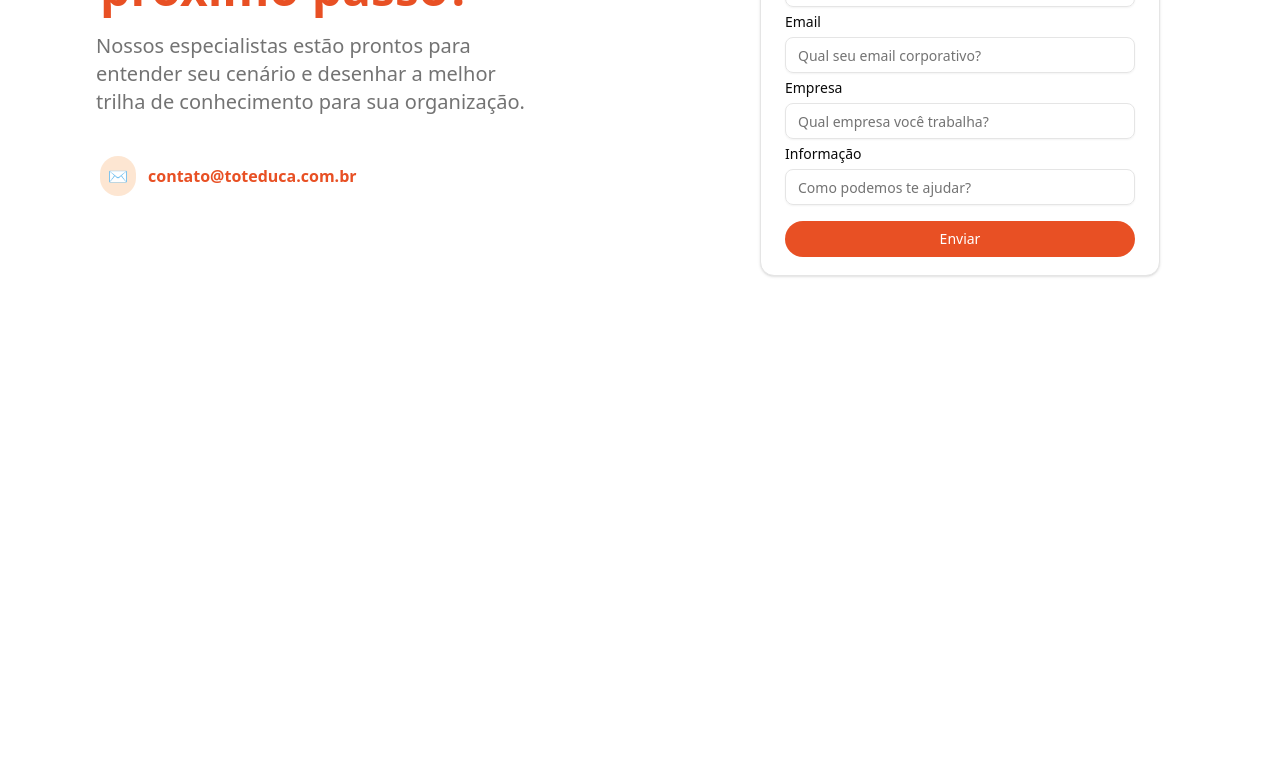
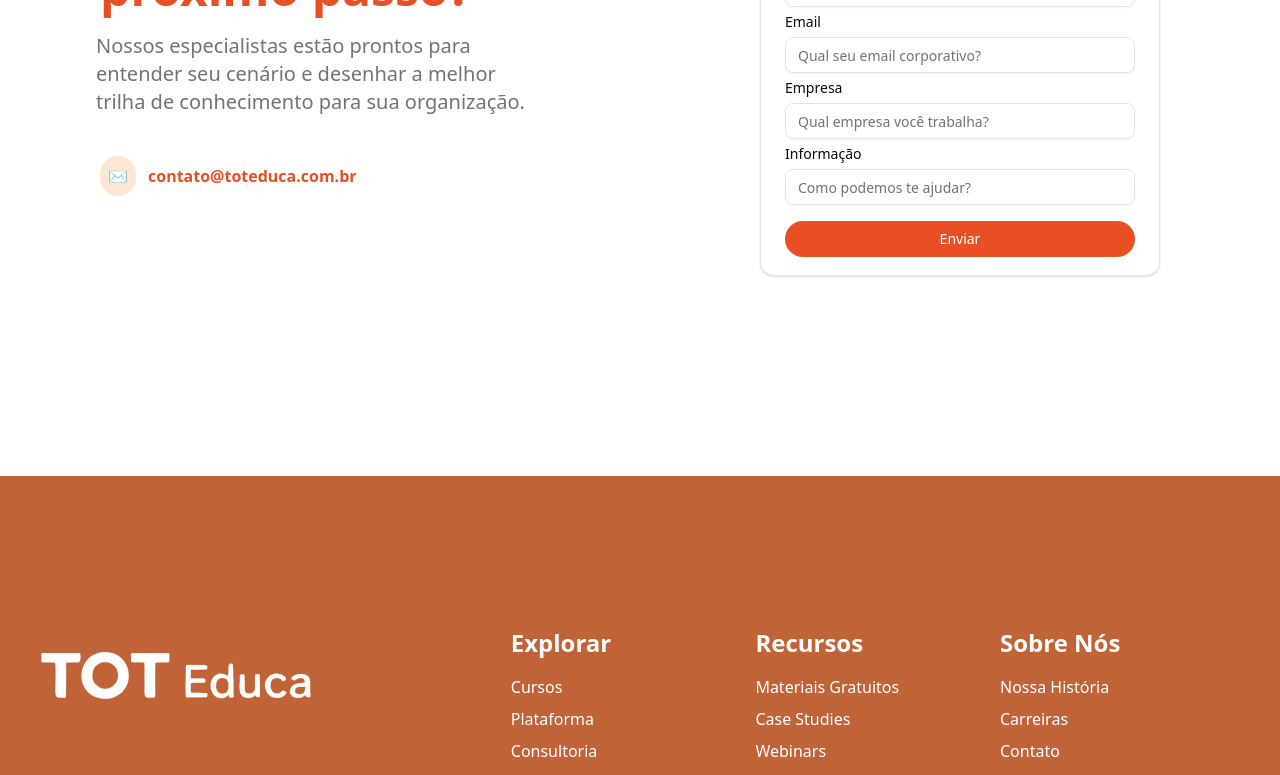
Before and after one commit to nicholas-sc-08/P-41_TOTtech, a Next.js app: page / in a window 1280 px wide. Shown: the part 2000-2775 px from the top of the page. Before the commit the page ends 2476 px from the top, so only its background shows below. Built offline with nearby package versions, Linux system fonts and the light colour scheme.

Commit message:
feat: initial footer

```diff
--- a/src/app/globals.css
+++ b/src/app/globals.css
@@ -5,6 +5,7 @@
 
 @theme inline {
   --shadow-tot: rgba(50, 50, 93, 0.25) 0px 2px 5px -1px, rgba(0, 0, 0, 0.3) 0px 1px 3px -1px;
+  --color-footer: var(--footer);
   --color-background: var(--background);
   --color-foreground: var(--foreground);
   --font-sans: var(--font-geist-sans);
@@ -53,6 +54,7 @@
   --foreground: oklch(0.145 0 0);
   --card: oklch(1 0 0);
   --card-foreground: oklch(0.145 0 0);
+  --footer: #C06336;
   --popover: oklch(1 0 0);
   --popover-foreground: oklch(0.145 0 0);
   --primary: #E85024;
--- a/src/app/page.tsx
+++ b/src/app/page.tsx
@@ -4,6 +4,7 @@
   import NossosClientes from "../components/NossosClientes";
 import Proposito from "../components/Proposito";
 import AgendarDemonstracao from "../components/AgendarDemonstracao";
+import Footer from "@/components/Footer";
 
   export default function Home() {
     return (
@@ -13,6 +14,7 @@ import AgendarDemonstracao from "../components/AgendarDemonstracao";
         <NossosClientes key={"nossosClientes"}/>
         <Proposito key={"proposito"}/>
         <AgendarDemonstracao key={"agendarDemonstracao"}/>
+        <Footer key={"footer"}/>
       </AnimatePresence>
     );
   }
--- /dev/null
+++ b/src/components/Footer.tsx
@@ -0,0 +1,57 @@
+"use client";
+
+import { AnimatePresence, motion } from "framer-motion";
+import { Button } from "./ui/button";
+import Link from "next/link";
+import { Instagram, Linkedin, Phone } from "lucide-react";
+
+export default function Footer() {
+    return (
+        <AnimatePresence>
+            <motion.div className="bg-footer w-full h-100">
+                <motion.main className="w-full h-full flex justify-between">
+                    <motion.div className="flex flex-col items-center justify-center w-200 h-120">
+                        <motion.img src="/TOTlogoWhite.svg" alt="logo" className="w-100" />
+                        <motion.p className="text-primary-foreground w-80">Pronto para tranformar sua organização?</motion.p>
+                        <motion.div whileHover={{ scale: 1.05 }} whileTap={{ scale: 0.95 }} className="w-70 mr-10 mt-5">
+                            <Button variant="secondary" className="w-full h-10 rounded-full text-footer cursor-pointer">Agendar Demonstação</Button>
+                        </motion.div>
+                    </motion.div>
+                    <motion.div className="flex justify-between w-full ml-20 mr-20 h-100 pt-20 border-b-white border-b-3">
+                        <motion.nav className="flex flex-col justify-center w-50">
+                            <motion.h4 className="text-primary-foreground text-2xl font-bold mb-4">Explorar</motion.h4>
+                            <Link href="/" className="text-primary-foreground mb-2">Cursos</Link>
+                            <Link href="/" className="text-primary-foreground mb-2">Plataforma</Link>
+                            <Link href="/" className="text-primary-foreground mb-2">Consultoria</Link>
+                            <Link href="/" className="text-primary-foreground mb-2">Blog</Link>
+                        </motion.nav>
+                        <motion.nav className="flex flex-col justify-center w-50">
+                            <motion.h4 className="text-primary-foreground text-2xl font-bold mb-4">Recursos</motion.h4>
+                            <Link href="/" className="text-primary-foreground mb-2">Materiais Gratuitos</Link>
+                            <Link href="/" className="text-primary-foreground mb-2">Case Studies</Link>
+                            <Link href="/" className="text-primary-foreground mb-2">Webinars</Link>
+                            <Link href="/" className="text-primary-foreground mb-2">FAQ</Link>
+                        </motion.nav>
+                        <motion.nav className="flex flex-col justify-center w-50">
+                            <motion.h4 className="text-primary-foreground text-2xl font-bold mb-4">Sobre Nós</motion.h4>
+                            <Link href="/" className="text-primary-foreground mb-2">Nossa História</Link>
+                            <Link href="/" className="text-primary-foreground mb-2">Carreiras</Link>
+                            <Link href="/" className="text-primary-foreground mb-2">Contato</Link>
+                            <Link href="/" className="text-primary-foreground mb-2">Ajuda</Link>
+                        </motion.nav>
+                    </motion.div>
+                </motion.main>
+                <motion.aside className="bg-footer flex justify-end items-center w-full h-30">
+                    <motion.div className="flex justify-center items-center w-250 h-full mr-20">
+                        <motion.p className="text-primary-foreground">©2024 TOT Educa Todos os direitos reservados</motion.p>
+                        <motion.nav className="text-primary-foreground flex justify-end w-100">
+                            <Link href="/" className="mr-5"><Linkedin /></Link>
+                            <Link href="/" className="mr-5"><Instagram /></Link>
+                            <Link href="/"><Phone /></Link>
+                        </motion.nav>
+                    </motion.div>
+                </motion.aside>
+            </motion.div>
+        </AnimatePresence>
+    )
+}
```
Also changed, not shown: public/TOTlogoWhite.svg (added).
